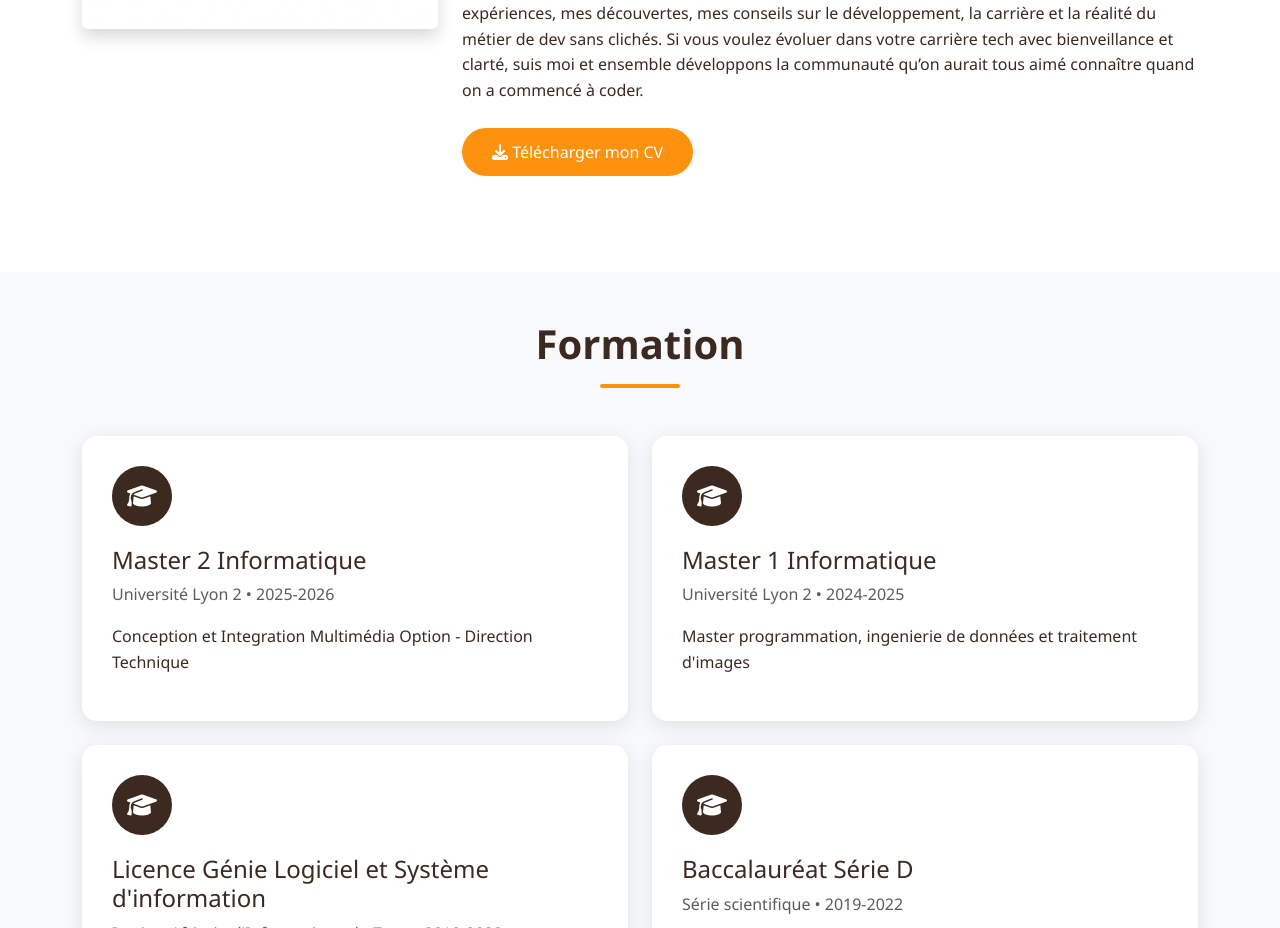
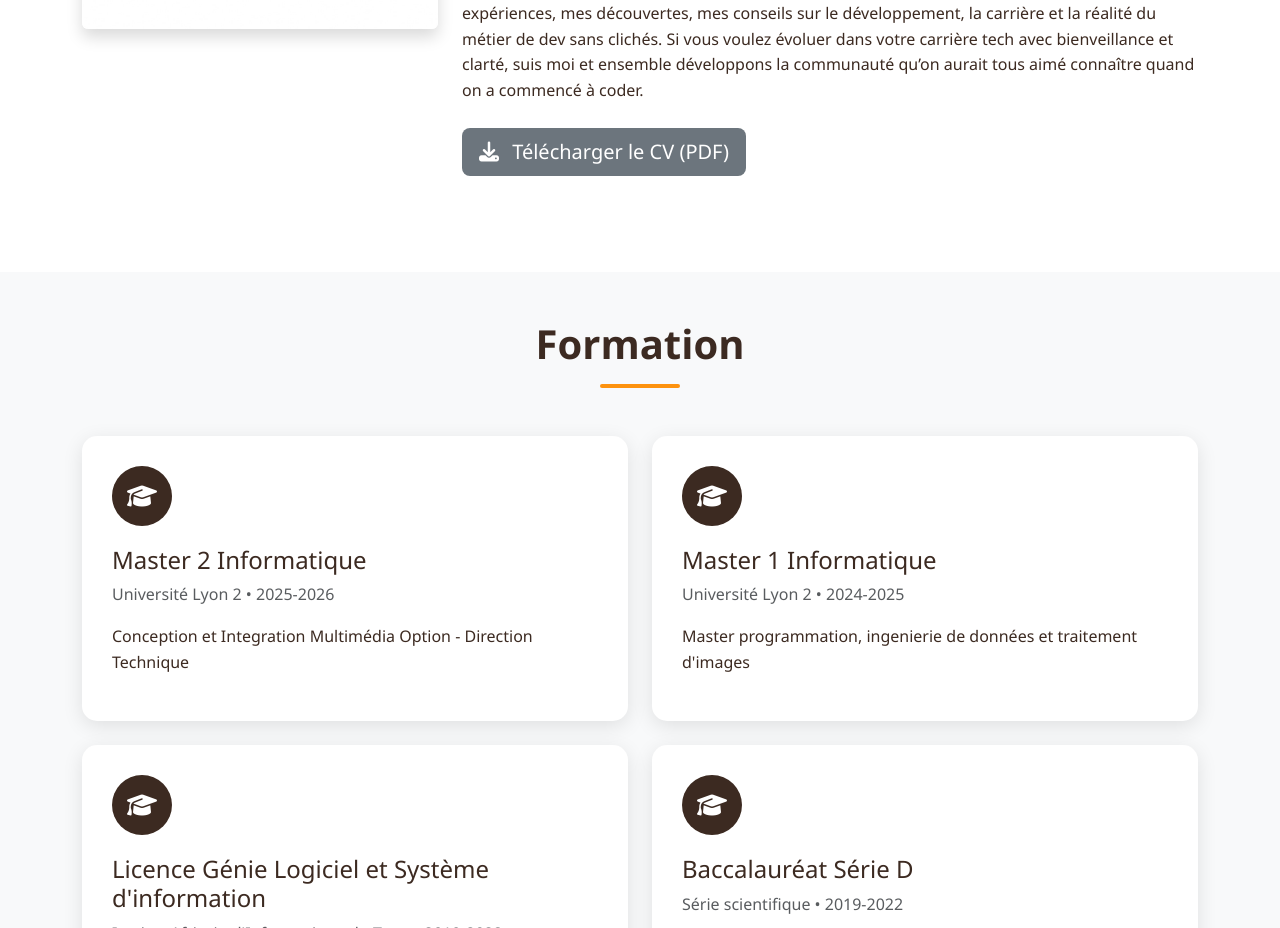
Before and after one commit to Jacques-AGB/portofolio, a plain HTML site: page about.html in a window 1280 px wide. Shown: the part 1023-1951 px from the top of the page. Drawn offline with nearby package versions, Linux system fonts and the light colour scheme.

Commit message:
Téléchargement de CV sur A propos

```diff
--- a/about.html
+++ b/about.html
@@ -107,13 +107,9 @@
               on a commencé à coder.
             </p>
             <div class="mt-4">
-              <a
-                href="resume.html"
-                class="text-clolor-primary btn btn-primary"
-                download
-              >
-                <i class="fas fa-download"></i> Télécharger mon CV
-              </a>
+             <a href="assets/images/CV - Jacques Kokou AGBLA.pdf" download="CV_Jacques_AGBLA.pdf" class="btn bg-secondary text-white btn-lg">
+    <i class="fas fa-download me-2"></i> Télécharger le CV (PDF)
+</a>
             </div>
           </div>
         </div>
```
